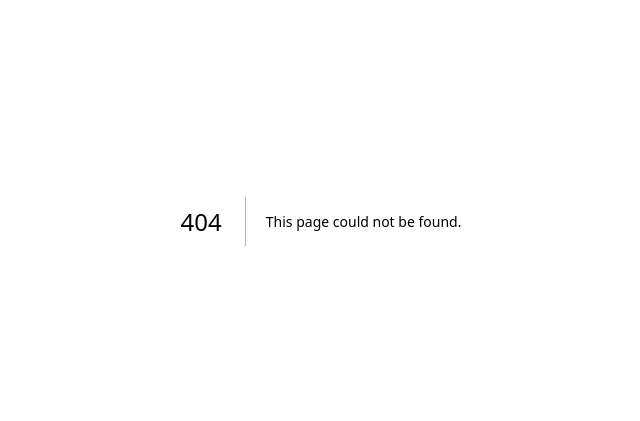
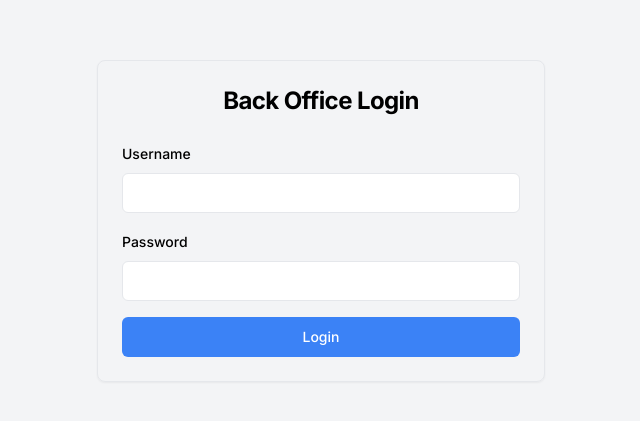
Before and after one commit to tastyjamsandwich/IceBodsAI, a Next.js app: page /back-office-login in a window 1280 px wide. Before the commit this address had no page. Shown: the part 179-600 px from the top of the page, without its empty margins (319-959 px from the left). Built offline with nearby package versions, Linux system fonts and the light colour scheme.

Commit message:
Create back-office-login.tsx

```diff
--- /dev/null
+++ b/pages/back-office-login.tsx
@@ -0,0 +1,61 @@
+import React, { useState } from 'react'
+import { useRouter } from 'next/router'
+import { Button } from "@/components/ui/button"
+import { Input } from "@/components/ui/input"
+import { Label } from "@/components/ui/label"
+import { Card, CardContent, CardHeader, CardTitle } from "@/components/ui/card"
+
+export default function BackOfficeLogin() {
+  const [username, setUsername] = useState('')
+  const [password, setPassword] = useState('')
+  const [error, setError] = useState('')
+  const router = useRouter()
+
+  const handleSubmit = (e: React.FormEvent) => {
+    e.preventDefault()
+    if (username === 'admin' && password === 'qwe123QWE') {
+      // In a real application, you would typically set a session or token here
+      router.push('/back-office') // Redirect to a back office dashboard page
+    } else {
+      setError('Invalid credentials')
+    }
+  }
+
+  return (
+    <div className="flex justify-center items-center min-h-screen bg-gray-100">
+      <Card className="w-full max-w-md">
+        <CardHeader>
+          <CardTitle className="text-2xl font-bold text-center">Back Office Login</CardTitle>
+        </CardHeader>
+        <CardContent>
+          <form onSubmit={handleSubmit} className="space-y-4">
+            <div className="space-y-2">
+              <Label htmlFor="username">Username</Label>
+              <Input
+                id="username"
+                type="text"
+                value={username}
+                onChange={(e) => setUsername(e.target.value)}
+                required
+              />
+            </div>
+            <div className="space-y-2">
+              <Label htmlFor="password">Password</Label>
+              <Input
+                id="password"
+                type="password"
+                value={password}
+                onChange={(e) => setPassword(e.target.value)}
+                required
+              />
+            </div>
+            {error && <p className="text-red-500 text-sm">{error}</p>}
+            <Button type="submit" className="w-full bg-blue-500 hover:bg-blue-600 text-white">
+              Login
+            </Button>
+          </form>
+        </CardContent>
+      </Card>
+    </div>
+  )
+}
```
